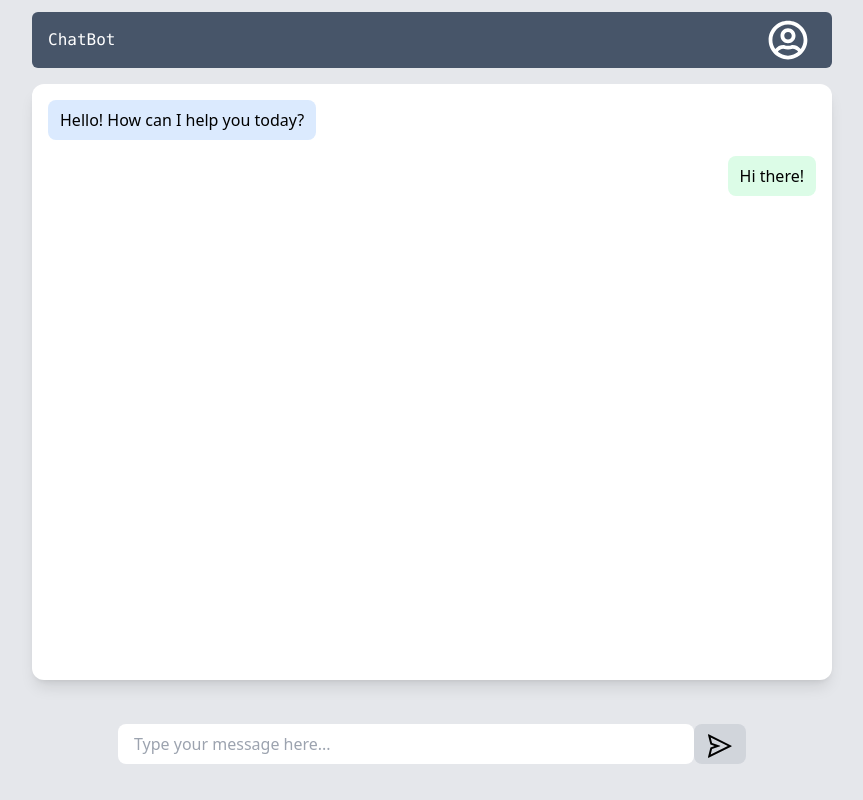
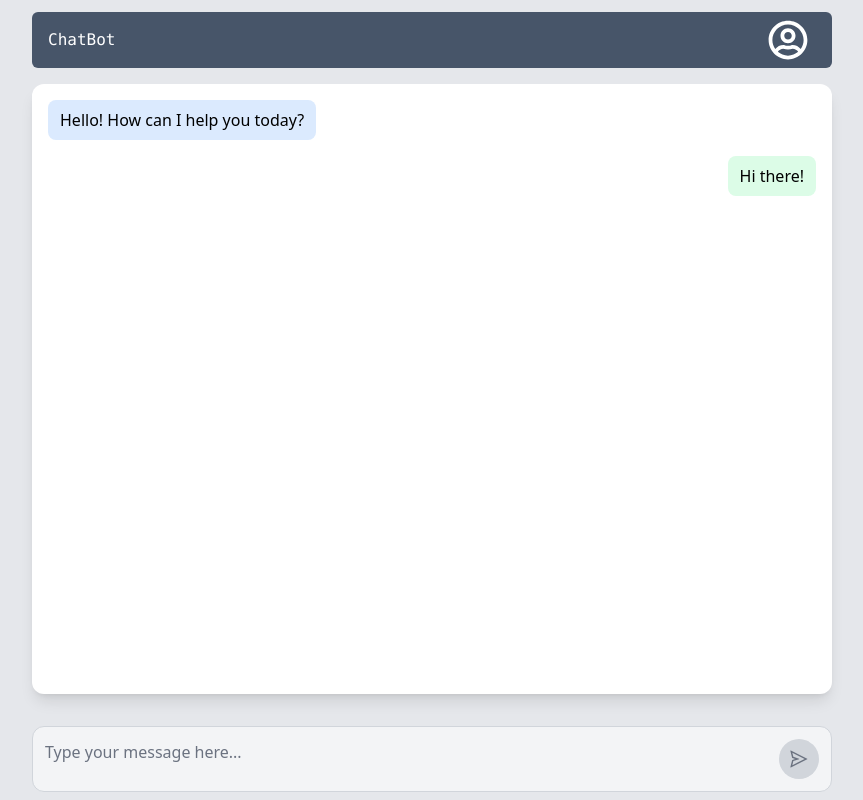
Before and after one commit to kiran-11123/ChatBot, a React (Vite) app in the folder frontend/: page /home in a window 1280 px wide. Shown: the whole page, without its empty margins (208-1071 px from the left). Built offline with nearby package versions, Linux system fonts and the light colour scheme.

Commit message:
need to do state management

```diff
--- a/frontend/src/components/Home.tsx
+++ b/frontend/src/components/Home.tsx
@@ -1,12 +1,36 @@
 import React from 'react';
 import { FaRegUserCircle } from 'react-icons/fa';// Assuming this is imported
 import { AiOutlineSend } from 'react-icons/ai';
+import { useState } from 'react';
 
 function ChatLayout() {
 
-  async function sendRequest(){
+    const [message, setMessage] = useState('');
+    const [isFocused, setIsFocused] = useState(false);
 
-  }
+async function sendRequest() {
+
+
+
+}
+
+
+
+
+  const handleSend = () => {
+    if (message.trim()) {
+      sendRequest();
+      setMessage('');
+    }
+  };
+  const handleKeyPress = (e:any) => {
+    if (e.key === 'Enter' && !e.shiftKey) {
+      e.preventDefault();
+      handleSend();
+    }
+  };
+
+
   return (
     <div className="flex flex-col min-h-screen w-full px-2 py-2 bg-gray-200 text-black">
       {/* Header */}
@@ -36,20 +60,39 @@ function ChatLayout() {
       </div>
 
 
-      <div className="w-[800px] mx-auto h-24  rounded-xl flex items-center justify-center">
-        <input
-          type="text"
+       <div className="w-full max-w-[800px] mx-auto mt-4">
+      <div className={`flex items-end gap-2 p-3 bg-gray-100 rounded-xl border border-gray-300 transition-all duration-200 ${
+        isFocused ? 'ring-2 ring-blue-500' : ''
+     }`}>
+        {/* Textarea for multiline input, like ChatGPT */}
+        <textarea
+          value={message}
+          onChange={(e) => setMessage(e.target.value)}
+          onFocus={() => setIsFocused(true)}
+          onBlur={() => setIsFocused(false)}
           placeholder="Type your message here..."
-          className="w-full max-w-xl h-10  px-4 py-2 rounded-lg outline-none"
+          className="flex-1 min-h-[40px] max-h-[150px] resize-none bg-transparent outline-none text-gray-900 placeholder-gray-500 leading-relaxed"
+          rows={1}
+          onKeyPress={handleKeyPress}
         />
 
-        <div className='bg-gray-300 px-3 py-2 rounded-lg h-10 flex'>
-          <button onClick={sendRequest}><AiOutlineSend className='w-7 h-7  rounded-md text-center '/><span className='hidden'>hi</span></button>
-         </div>
+        {/* Send Button - Integrated on the right, subtle like ChatGPT */}
+        <button
+          onClick={handleSend}
+          disabled={!message.trim()}
+          className={`flex items-center justify-center w-10 h-10 rounded-full transition-all duration-200 ${
+            message.trim()
+              ? 'bg-blue-500 hover:bg-blue-600 text-white shadow-md'
+              : 'bg-gray-300 text-gray-500 cursor-not-allowed'
+          }`}
 
+        >
+          <span className='hidden'>hi</span>
+          <AiOutlineSend className="w-5 h-5" />
+        </button>
+      </div>
+    </div>
 
-
-      </div>
     </div>
   );
 }
```
